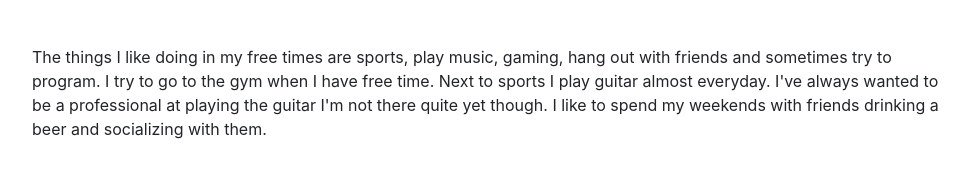
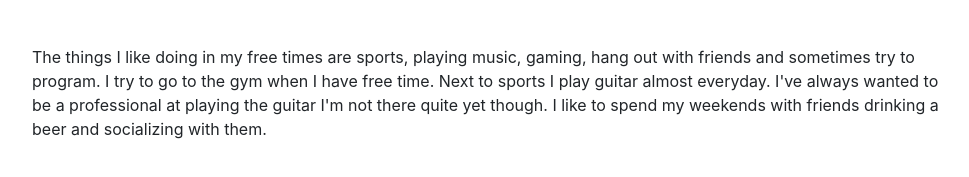
Before and after one commit to PeterSmaal/petersmaal.github.io, a website with bundled scripts: page index.html in a window 1280 px wide. Shown: the part 3617-3794 px from the top of the page, without its empty margins (288-1257 px from the left). Built offline with nearby package versions, Linux system fonts and the light colour scheme; a web font is replaced by a local one.

Commit message:
interests change

```diff
--- a/index.html
+++ b/index.html
@@ -202,7 +202,7 @@
       <section class="resume-section p-3 p-lg-5 d-flex flex-column" id="interests">
         <div class="my-auto">
           <h2 class="mb-5">Interests</h2>
-          <p>The things I like doing in my free times are sports, play music, gaming, hang out with friends and sometimes try to program. I try to go to the gym when I have free time. Next to sports I play guitar almost everyday. I've always wanted to be a professional at playing the guitar I'm not there quite yet though.
+          <p>The things I like doing in my free times are sports, playing music, gaming, hang out with friends and sometimes try to program. I try to go to the gym when I have free time. Next to sports I play guitar almost everyday. I've always wanted to be a professional at playing the guitar I'm not there quite yet though.
           I like to spend my weekends with friends drinking a beer and socializing with them.
           </p>
         </div>
```
